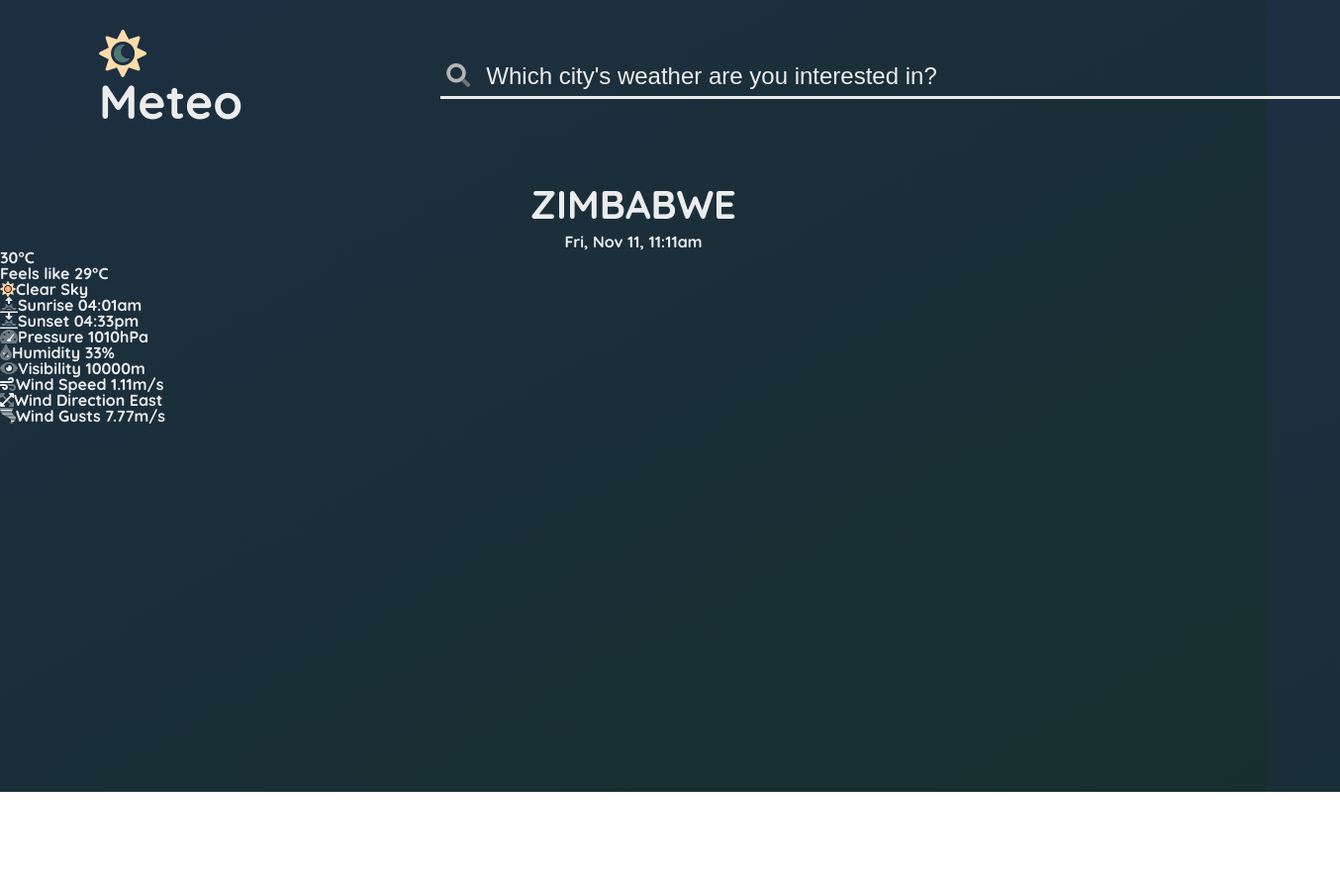
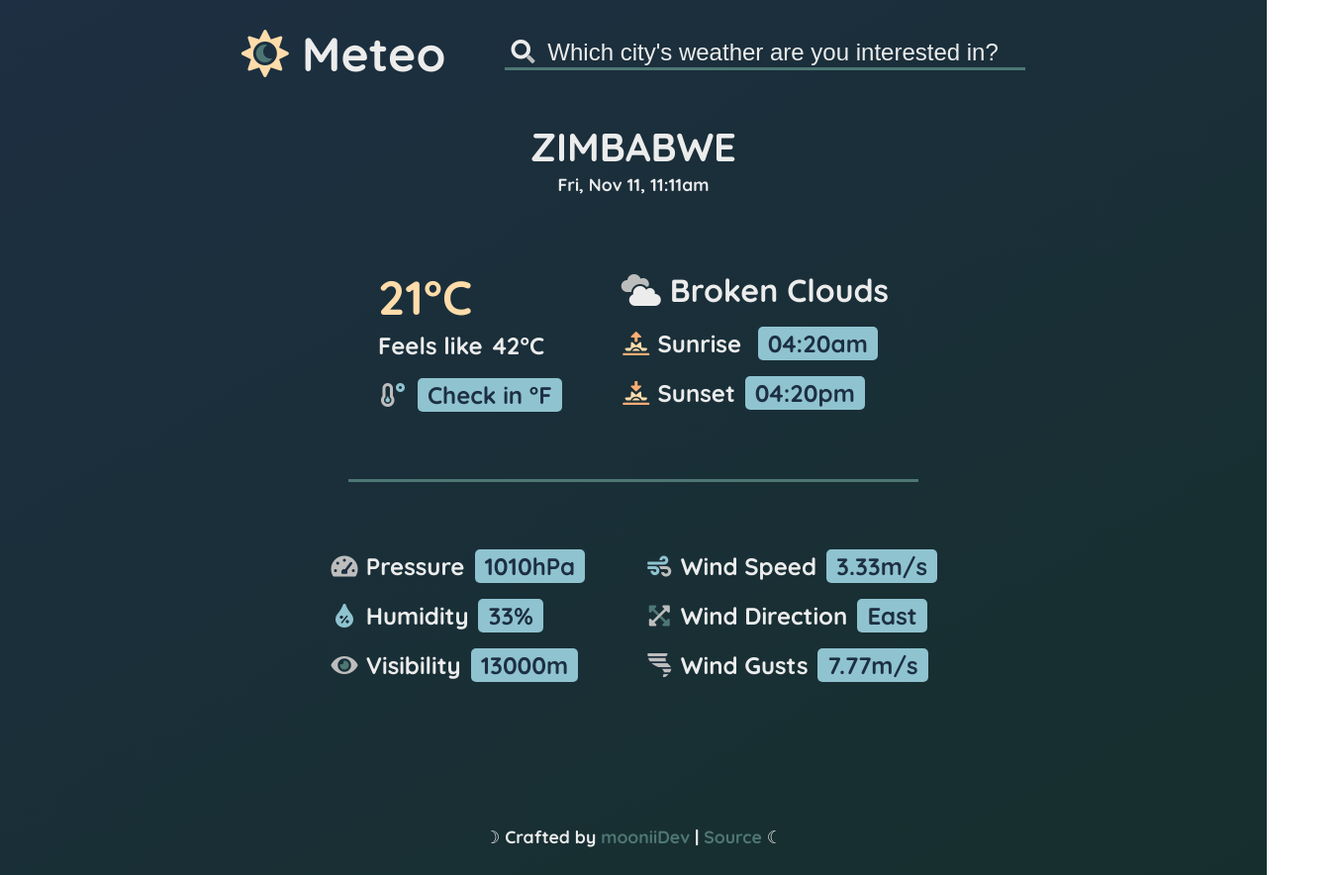
Before and after one commit to mooniiDev/weather-app, a plain HTML site: page index.html in a window 1280 px wide. Shown: the whole page at 99% size, 1354 px wide, since content can reach past the window. Before the commit the page ends 800 px from the top, so only its background shows below. Drawn offline with Linux system fonts and the light colour scheme; no server answers.

Commit message:
Add content layout and footer information, update content style and icons color palette

```diff
--- a/css/styles.css
+++ b/css/styles.css
@@ -4,54 +4,108 @@
   --dark-blue: #1D2F42;
   --dark-yellow: #FFAD74;
   --dark-green: #162F2D;
-  --dark-grey: #747474;
   --light-yellow: #FFDCAA;
-  --light-green: #4e7774;
-  --light-grey: #B4B4B4;
+  --light-green: #4E7774;
+  --light-grey: #BDBDBD;
+  --light-blue: #8FC3CF;
 }
 
-/*BODY */
+/* ICONS COLOR THEMES */
+.fad {
+  --fa-secondary-opacity: 1.0;
+}
+.theme-logo {
+  --fa-primary-color: var(--light-green);
+  --fa-secondary-color: var(--light-yellow);
+}
+.theme-search {
+  --fa-primary-color: var(--light-grey);
+  --fa-secondary-color: var(--white);
+}
+.fa-temperature-low {
+  --fa-primary-color: var(--light-blue);
+  --fa-secondary-color: var(--light-grey);
+}
+.fa-sunrise {
+  --fa-primary-color: var(--dark-yellow);
+  --fa-secondary-color: var(--light-yellow);
+}
+.fa-sunset {
+  --fa-primary-color: var(--dark-yellow);
+  --fa-secondary-color: var(--light-yellow);
+}
+.fa-tachometer-alt-fast {
+  --fa-primary-color: var(--dark-blue);
+  --fa-secondary-color: var(--light-grey);
+}
+.fa-humidity {
+  --fa-primary-color: var(--dark-blue);
+  --fa-secondary-color: var(--light-blue);
+}
+.fa-eye {
+  --fa-primary-color: var(--light-green);
+  --fa-secondary-color: var(--light-grey);
+}
+.fa-wind {
+  --fa-primary-color: var(--light-blue);
+  --fa-secondary-color: var(--light-grey);
+}
+.fa-expand-arrows-alt {
+  --fa-primary-color: var(--light-grey);
+  --fa-secondary-color: var(--light-green);
+}
+.fa-tornado {
+  --fa-primary-color: var(--dark-blue);
+  --fa-secondary-color: var(--light-grey);
+}
+
+/* DESCRIPTION ICONS COLOR THEMES */
+.fa-sun {
+  --fa-primary-color: var(--dark-yellow);
+  --fa-secondary-color: var(--light-yellow);
+}
+.fa-clouds {
+  --fa-primary-color: var(--white);
+  --fa-secondary-color: var(--light-grey);
+}
+
+html,
 body {
-  height: 100vh;
+  min-height: 100%;
+}
+body {min-height: 100%; }
+
+body {
   background: var(--dark-blue);
   background: -webkit-linear-gradient(top left, #1D2F42, #162F2D);
   background: -moz-linear-gradient(top left, #1D2F42, #162F2D);
   background: linear-gradient(150deg, #1D2F42, #162F2D);
   font-family: 'Quicksand', sans-serif;
   color: var(--white);
+  font-size: 1.1rem;
 }
 
 /* HEADER */
 #header {
   display: flex;
-  justify-content: space-evenly;
+  flex-wrap: wrap;
+  justify-content: center;
+  padding-top: 30px;
 }
 #logo {
-  margin: 30px 0 30px 100px;
+  margin-right: 60px;
   font-size: 3rem;
 }
-.fa-eclipse-alt {
-  margin-right: 10px;
-}
-.theme-logo {
-  --fa-secondary-opacity: 1.0;
-  --fa-primary-color: var(--light-green);
-  --fa-secondary-color: var(--light-yellow);
-}
-/* SEARCH INPUT */
+
+/* SEARCH DIV */
 #search {
-  display: flex;
-  flex: 1;
   align-self: center;
-  margin: 0 500px 0 200px;
-  height: 40px;
-  border-bottom: 3px solid var(--white);
+  border-bottom: 3px solid var(--light-green);
   transition: all .2s;
 }
-.theme-search {
-  --fa-secondary-opacity: 1.0;
-  --fa-primary-color: var(--dark-grey);
-  --fa-secondary-color: var(--light-grey);
+#search:focus-within {
+  border-bottom: 3px solid var(--light-yellow);
+  transition: all .2s;
 }
 .search-btn,
 .search-input {
@@ -63,16 +117,11 @@ body {
   cursor: pointer;
 }
 .search-input {
-  width: 873px;
-  padding-left: 10px;
+  width: 485px;
   color: var(--white);
 }
 .search-input:focus {
   outline: none;
-}
-#search:focus-within {
-  border-bottom: 3px solid var(--light-green);
-  transition: all .2s;
 }
 ::placeholder {
   color: var(--white);
@@ -80,18 +129,85 @@ body {
 }
 
 /* MAIN CONTENT */
+#main {
+  padding: 50px 0;
+}
 /* CITY NAME */
-.theme-city-weather-icon {
-  --fa-secondary-opacity: 1.0;
-  --fa-primary-color: var(--dark-yellow);
-  --fa-secondary-color: var(--light-yellow);
-}
 .city-name {
-  display: flex;
-  justify-content: center;
-  margin: 30px 0 10px 0;
+  margin-bottom: 10px;
   font-size: 2.5rem;
 }
+.city-name,
 .date-and-time {
   text-align: center;
 }
+
+/* WEATHER DATA */
+#weather-data {
+  display: flex;
+  flex-direction: column;
+  align-items: center;
+  margin-top: 20px;
+}
+.first-data-part,
+.second-data-part {
+  display: flex;
+  flex-wrap: wrap;
+  align-items: center;
+  padding: 60px 0;
+}
+.first-data-part {
+  border-bottom: 3px solid var(--light-green);
+}
+.temp,
+.rise-set,
+.air,
+.wind {
+  padding: 0 30px;
+}
+.temp p:not(.current-temp),
+.rise-set p:not(.description),
+.air p,
+.wind p {
+  font-size: 1.5rem;
+  line-height: 50px;
+}
+.description {
+  font-size: 2rem;
+  margin-bottom: 13px;
+}
+.measure {
+  margin-left: 10px;
+  padding: 2px 10px;
+  background-color: var(--light-blue);
+  color: var(--dark-blue);
+  border-radius: 5px;
+  transition: all .2s;
+}
+.first-part-measure {
+  margin-left: 10px;
+}
+.current-temp {
+  font-size: 3rem;
+  color: var(--light-yellow);
+}
+.fahrenheit-btn:hover {
+  cursor: pointer;
+  background-color: var(--light-yellow);
+  transition: all .2s;
+}
+
+/* FOOTER */
+#footer {
+  margin: 30px;
+  text-align: center;
+}
+.footer-link {
+  text-decoration: none;
+  color: var(--light-green);
+  transition: .2s;
+}
+.footer-link:hover {
+  color: var(--light-yellow);
+  transition: .2s;
+}
--- a/index.html
+++ b/index.html
@@ -20,7 +20,7 @@
   <header id="header">
 
     <!-- LOGO -->
-    <h1 id="logo"><i class="fad fa-eclipse-alt theme-logo"></i>Meteo</h1>
+    <h1 id="logo"><i class="fad fa-eclipse-alt theme-logo"></i> Meteo</h1>
 
     <!-- SEARCH -->
     <div id="search">
@@ -30,6 +30,9 @@
       <input type="search" name="search" class="search-input" placeholder="Which city's weather are you interested in?" autocomplete="off"></i>
     </div>
   </header>
+
+  <!-- MAIN CONTENT -->
+  <div id="main">
 
     <!-- CITY NAME -->
     <div class="city-name">
@@ -45,27 +48,38 @@
     <div id="weather-data">
       <div class="first-data-part">
         <div class="temp">
-        <p class="current-temp">30°C</p>
-        <p class="feels-like">Feels like 29°C</p>
+          <p class="current-temp">21°C</p>
+          <p class="feels-like">Feels like<span class="first-part-measure">42°C</span></p>
+          <p><i class="fad fa-temperature-low fa-fw"></i><span class="measure fahrenheit-btn">Check in °F</span></p>
         </div>
         <div class="rise-set">
-        <p><i class="fad fa-sun theme-city-weather-icon"></i>Clear Sky</p>
-        <p><i class="fad fa-sunrise"></i>Sunrise 04:01am</p>
-        <p><i class="fad fa-sunset"></i>Sunset 04:33pm</p>
+          <p class="description"><i class="fad fa-clouds"></i> Broken Clouds</p>
+          <p><i class="fad fa-sunrise fa-fw"></i> Sunrise <span class="measure">04:20am</span></p>
+          <p><i class="fad fa-sunset fa-fw"></i> Sunset<span class="measure">04:20pm</span></p>
         </div>
       </div>
       <div class="second-data-part">
         <div class="air">
-        <p><i class="fad fa-tachometer-alt-fast"></i>Pressure 1010hPa</p>
-        <p><i class="fad fa-humidity"></i>Humidity 33%</p>
-        <p><i class="fad fa-eye"></i>Visibility 10000m</p>
+          <p><i class="fad fa-tachometer-alt-fast fa-fw"></i> Pressure<span class="measure">1010hPa</span></p>
+          <p><i class="fad fa-humidity fa-fw"></i> Humidity<span class="measure">33%</span></p>
+          <p><i class="fad fa-eye fa-fw"></i> Visibility<span class="measure">13000m</span></p>
         </div>
         <div class="wind">
-        <p><i class="fad fa-wind"></i>Wind Speed 1.11m/s</p>
-        <p><i class="fad fa-expand-arrows-alt"></i>Wind Direction East</p>
-        <p><i class="fad fa-tornado"></i>Wind Gusts 7.77m/s</p>
+          <p><i class="fad fa-wind fa-fw"></i> Wind Speed<span class="measure">3.33m/s</span></p>
+          <p><i class="fad fa-expand-arrows-alt fa-fw"></i> Wind Direction<span class="measure">East</span></p>
+          <p><i class="fad fa-tornado fa-fw"></i> Wind Gusts<span class="measure">7.77m/s</span></p>
         </div>
       </div>
     </div>
+  </div>
+
+  <!-- FOOTER -->
+  <footer id="footer">
+    <p class="crafted-by"> ☽ Crafted by
+      <a href="https://github.com/mooniiDev" target="_blank" class="footer-link">mooniiDev</a> |
+      <a href="https://github.com/mooniiDev/weather-app" target="_blank" class="footer-link">Source</a> ☾
+    </p>
+  </footer>
+
 </body>
 </html>
```
Lines whose indentation alone changed are shown as unchanged.
